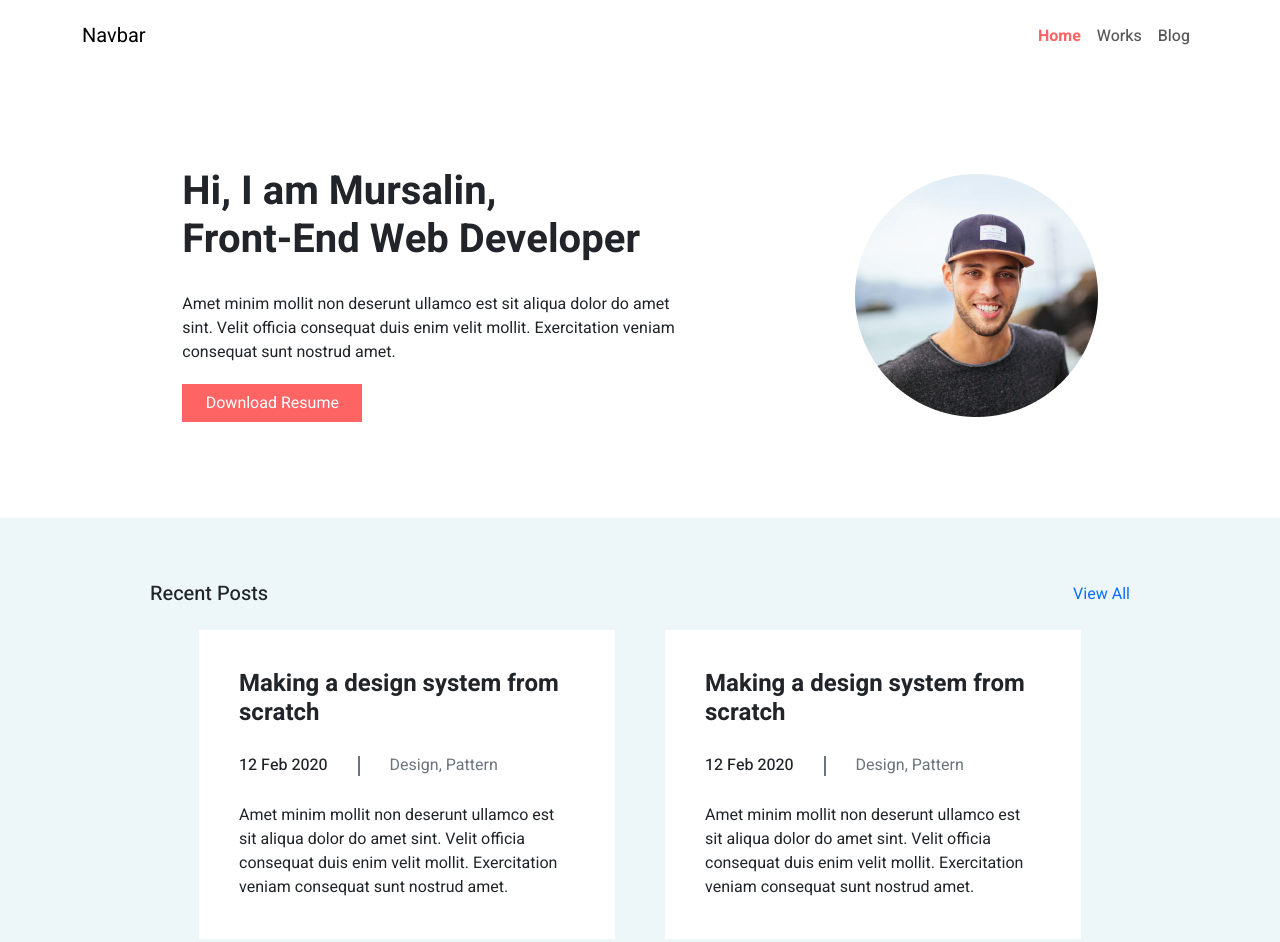
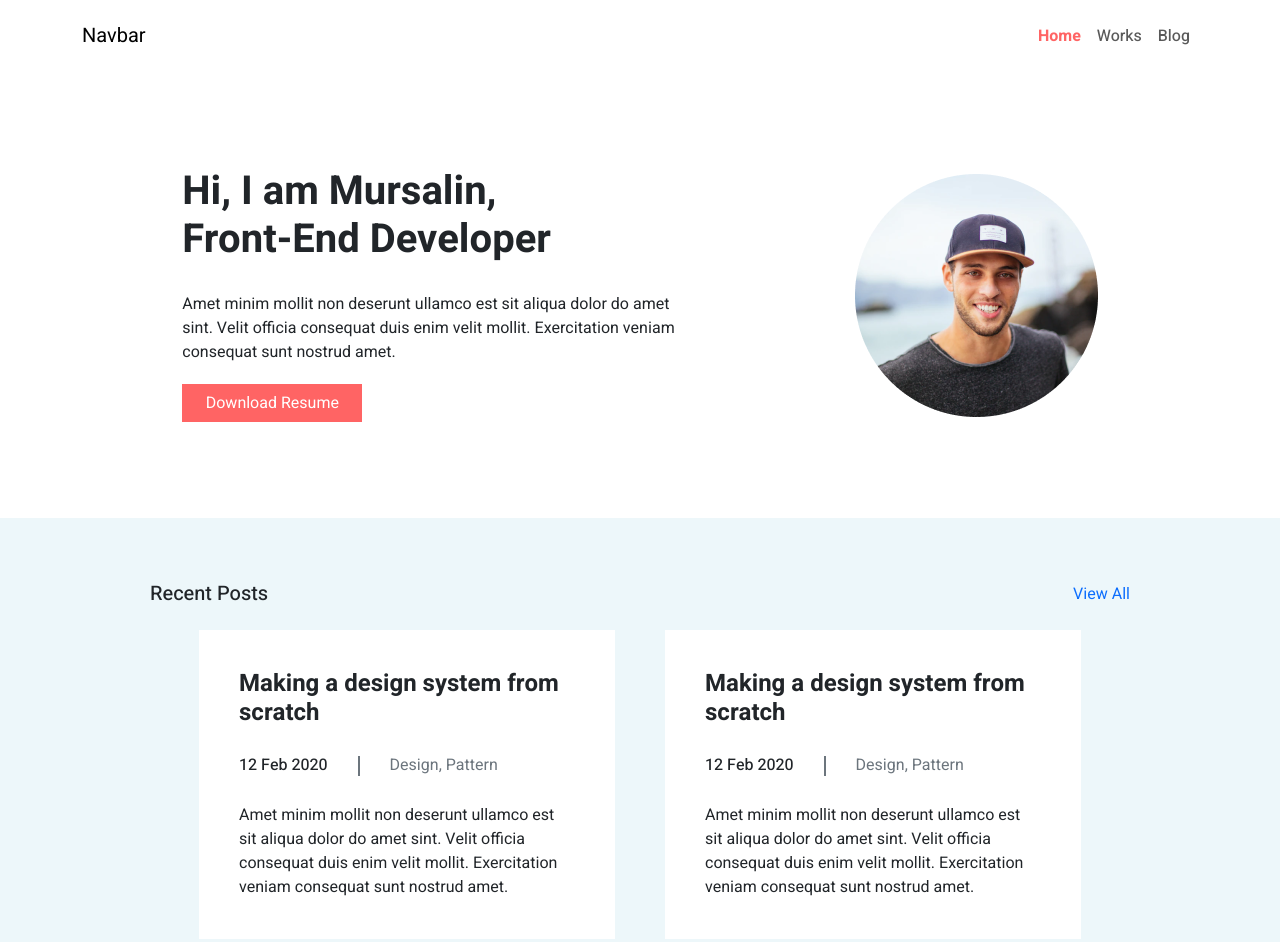
Before and after one commit to mursalin2250/portfolio-responsive, a plain HTML site: page index.html in a window 1280 px wide. Shown: the top 942 px of the page. Drawn offline with nearby package versions, Linux system fonts and the light colour scheme.

Commit message:
Update index.html

```diff
--- a/index.html
+++ b/index.html
@@ -47,7 +47,7 @@
                             <img src="images/Ellipse 1.png" alt="">
                         </div>
                         <div class="d-flex flex-column order-lg-1 order-sm-2 order-md-2" style="gap: 20px;">
-                            <h1>Hi, I am Mursalin, <br>Front-End Web Developer</h1>
+                            <h1>Hi, I am Mursalin, <br>Front-End Developer</h1>
                             <p>Amet minim mollit non deserunt ullamco est sit aliqua dolor do amet <br> sint. Velit officia consequat duis enim velit mollit. Exercitation veniam <br> consequat sunt nostrud amet.</p>
                             <a href="CV.pdf" download class="btn rounded-0 text-capitalize" style="background-color: #FF6464; color: white; width: 180px;" >download resume</a>
                         </div>
```
